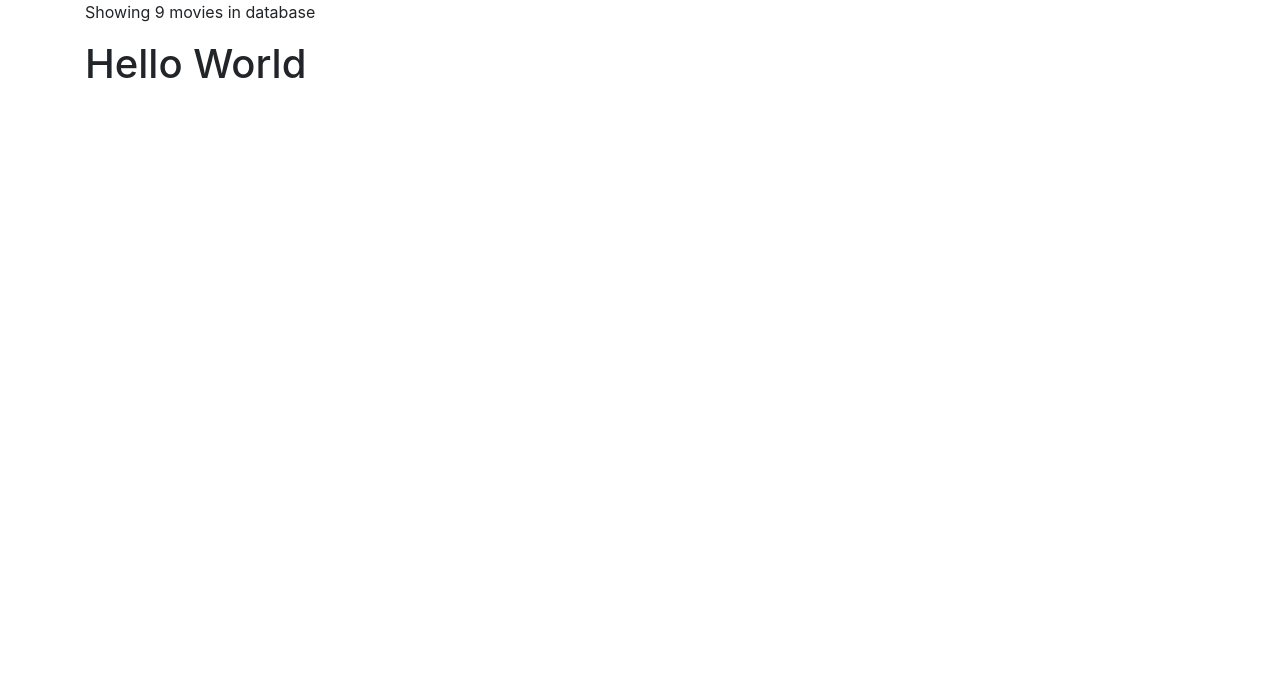
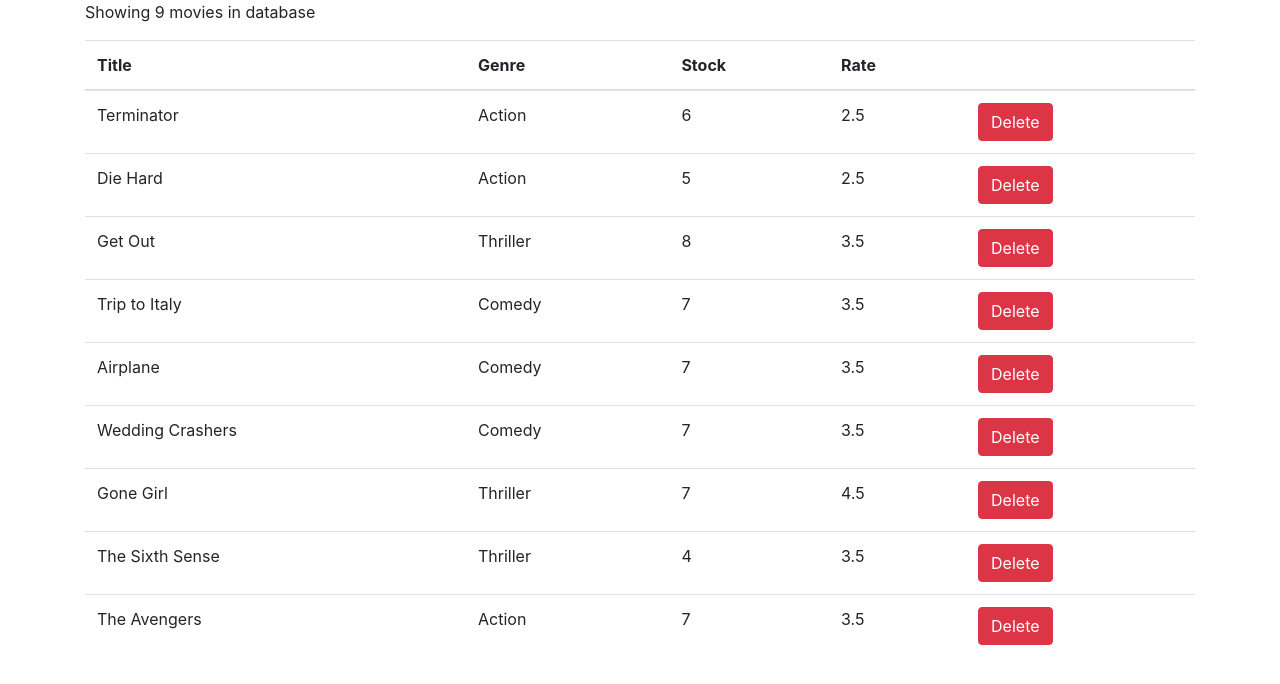
Before and after one commit to gurdeepsingh-hub/React, a React (Create React App) app in the folder vidly/: page / in a window 1280 px wide. Shown: the top 684 px of the page. Built offline with nearby package versions, Linux system fonts and the light colour scheme.

Commit message:
feat:
render movie table and display msg

```diff
--- a/vidly/src/App.js
+++ b/vidly/src/App.js
@@ -1,12 +1,11 @@
 import logo from "./logo.svg";
 import "./App.css";
-import MessageMovie from "./Components/message";
+import MovieTable from "./Components/movieTable";
 
 function App() {
   return (
     <main className="container">
-      <MessageMovie />
-      <h1>Hello World</h1>
+      <MovieTable />
     </main>
   );
 }
--- a/vidly/src/Components/message.jsx
+++ /dev/null
@@ -1,24 +0,0 @@
-import React, { Component } from "react";
-import { getMovies } from "../Services/fakeMovieService.js";
-
-class MessageMovie extends Component {
-  constructor(props) {
-    super(props);
-  }
-  state = {};
-  render() {
-    return (
-      <p>
-        {this.numberOfMovies() === 0
-          ? "There is no movie in database"
-          : `Showing ${this.numberOfMovies()} movies in database`}
-      </p>
-    );
-  }
-
-  numberOfMovies() {
-    return getMovies().length;
-  }
-}
-
-export default MessageMovie;
--- /dev/null
+++ b/vidly/src/Components/movieTable.jsx
@@ -0,0 +1,69 @@
+import React, { Component } from "react";
+import { getMovies, deleteMovie } from "../Services/fakeMovieService.js";
+
+class MovieTable extends Component {
+  constructor(props) {
+    super(props);
+  }
+  state = {
+    movies: getMovies(),
+  };
+  render() {
+    return (
+      <React.Fragment>
+        <p>
+          {this.state.movies.length === 0
+            ? "There is no movie in database"
+            : `Showing ${this.state.movies.length} movies in database`}
+        </p>
+        {this.addTable()}
+      </React.Fragment>
+    );
+  }
+
+  handleDelete(id) {
+    this.setState(deleteMovie(id));
+  }
+
+  addTable() {
+    if (this.state.movies.length) {
+      return (
+        <table className="table">
+          <thead>
+            <tr>
+              <th>Title</th>
+              <th>Genre</th>
+              <th>Stock</th>
+              <th>Rate</th>
+              <th></th>
+            </tr>
+          </thead>
+          <tbody>
+            {this.state.movies.map((movie) => {
+              return (
+                <tr key={movie._id}>
+                  <td key={"title" + movie._id}>{movie.title}</td>
+                  <td key={"genre" + movie._id}>{movie.genre.name}</td>
+                  <td key={"stock" + movie._id}>{movie.numberInStock}</td>
+                  <td key={"rate" + movie._id}>{movie.dailyRentalRate}</td>
+                  <td>
+                    <button
+                      className="btn btn-danger"
+                      onClick={() => {
+                        this.handleDelete(movie._id);
+                      }}
+                    >
+                      Delete
+                    </button>
+                  </td>
+                </tr>
+              );
+            })}
+          </tbody>
+        </table>
+      );
+    }
+  }
+}
+
+export default MovieTable;
```
